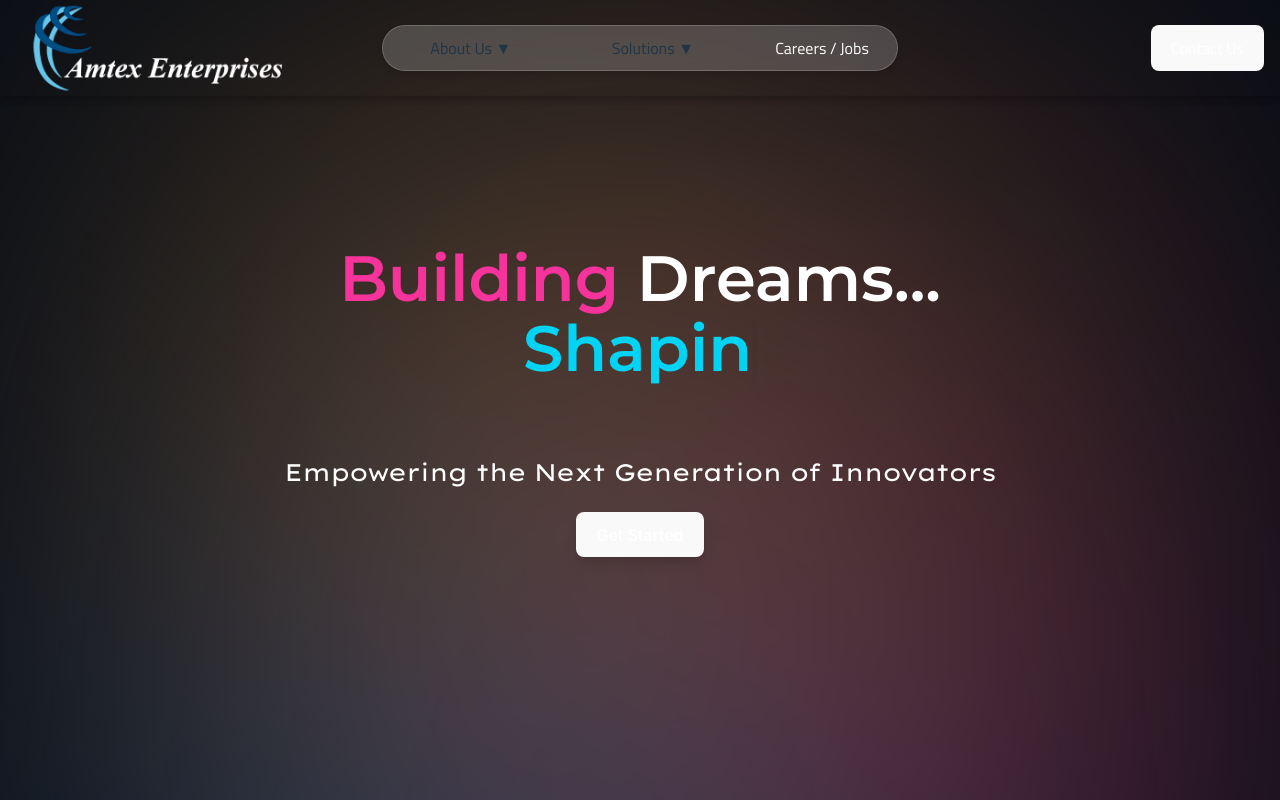
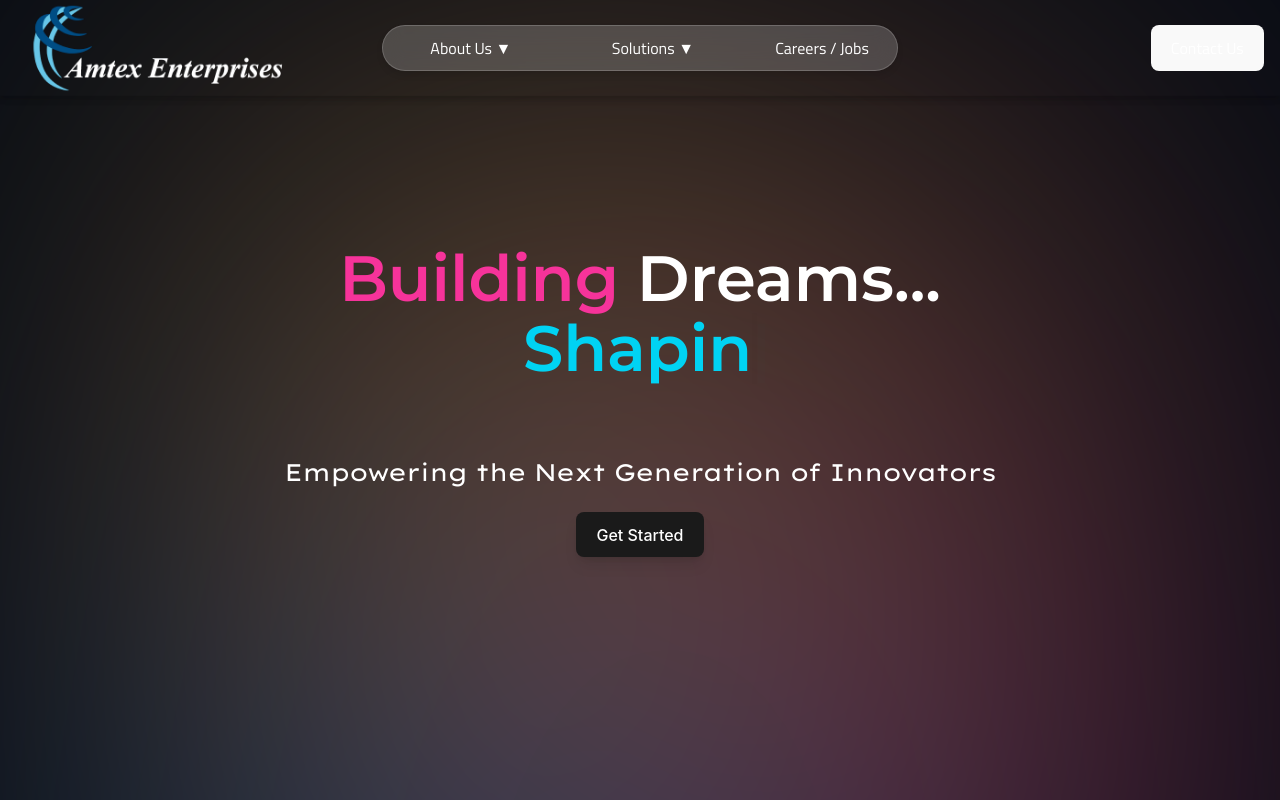
Before and after one commit to ash-02/amtex-website, a React (Vite) app: page /home in a window 1280 px wide. Shown: the top 800 px of the page. Built offline with nearby package versions, Linux system fonts and the light colour scheme; the HTML template or start-up script is replaced by a standard one.

Commit message:
Minor Bug Fixes

```diff
--- a/src/ContactUs/index.jsx
+++ b/src/ContactUs/index.jsx
@@ -354,19 +354,16 @@ const ContactUs = () => {
           <GoogleMapComponent />
         </div>
 
-        {/* Address Card */}
         <motion.div
           className="address-container"
           initial="hidden"
           animate="visible"
           variants={fadeIn}
         >
-          {/* Stamp Image (Constrained to prevent overflow) */}
           <motion.div className="address-stamp-container">
             <img src={Stamp} alt="Stamp" className="address-stamp" />
           </motion.div>
 
-          {/* Address Details */}
           <motion.div className="address-content">
             <h3 className="office-title">USA Office</h3>
             <p>
@@ -387,10 +384,8 @@ const ContactUs = () => {
         </motion.div>
       </div>
 
-      {/* Contact Form */}
       <motion.div className="contact-container">
         <motion.div initial="hidden" animate="visible" variants={fadeIn} className="contact-content">
-          {/* Left Section - Title & Subtitle */}
           <div className="contact-left">
             <h1 className="contact-title">Let's <br /> Connect</h1>
             <p className="contact-subtitle">
@@ -398,7 +393,6 @@ const ContactUs = () => {
             </p>
           </div>
 
-          {/* Right Section - Contact Form */}
           <div className="contact-right">
             <form className="contact-form">
               <input type="text" name="name" placeholder="Name" required />
@@ -406,13 +400,6 @@ const ContactUs = () => {
               <input type="text" name="company" placeholder="Company" />
               <textarea name="message" placeholder="Message" required></textarea>
 
-              {/* Newsletter Checkbox */}
-              <div className="newsletter">
-                <input type="checkbox" name="newsletter" />
-                <label>Subscribe to our newsletter for marketing insights</label>
-              </div>
-
-              {/* Submit Button */}
               <motion.button whileHover={{ scale: 1.05 }} className="contact-submit-btn">
                 Submit
               </motion.button>
--- a/src/Home/index.jsx
+++ b/src/Home/index.jsx
@@ -64,6 +64,9 @@ const index = () => {
               transition={{ duration: 2, ease: "easeInOut", delay: 2 }}
               onClick={handleScroll}
               className="MainPage-button mt-4 px-6 py-3 bg-cyan-400 text-white font-semibold rounded-lg shadow-lg hover:bg-cyan-300 transition-colors duration-300"
+              style={{
+                background: "#1a1a1a"
+              }}
             >
               Get Started
             </motion.button>
--- a/src/Navigation/index.jsx
+++ b/src/Navigation/index.jsx
@@ -255,7 +255,9 @@ const Navbar = () => {
       transition={{ duration: 1.25, ease: "easeInOut", delay: 2 }}
       className={`navbar-main ${isMobile ? "h-auto" : ""}`}
     >
-      <div className="navbar-main">
+      <div className="navbar-main" style={{
+        color: "white"
+      }}>
         <div className="navbar-content">
           <ul className={`navbar-list ${isMobile ? "flex flex-row" : ""}`}>
             <motion.div
```
